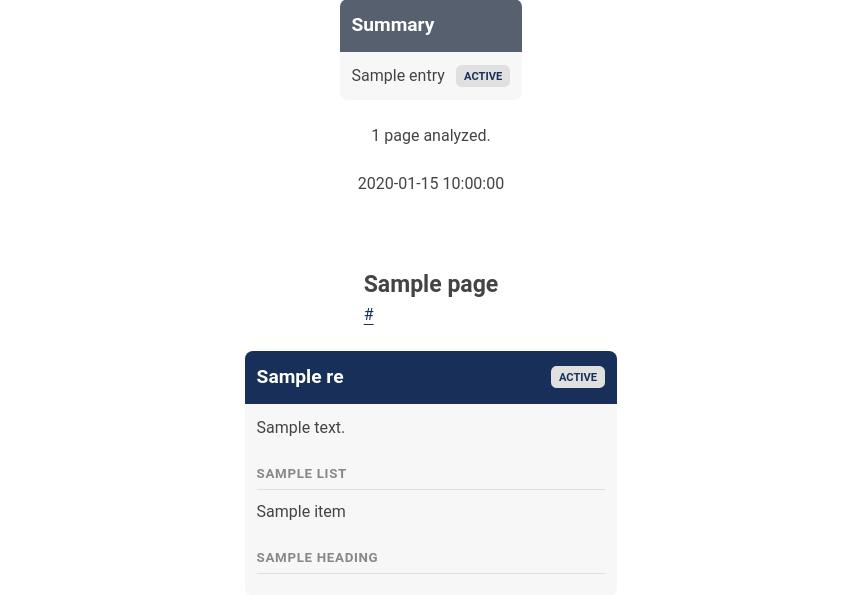
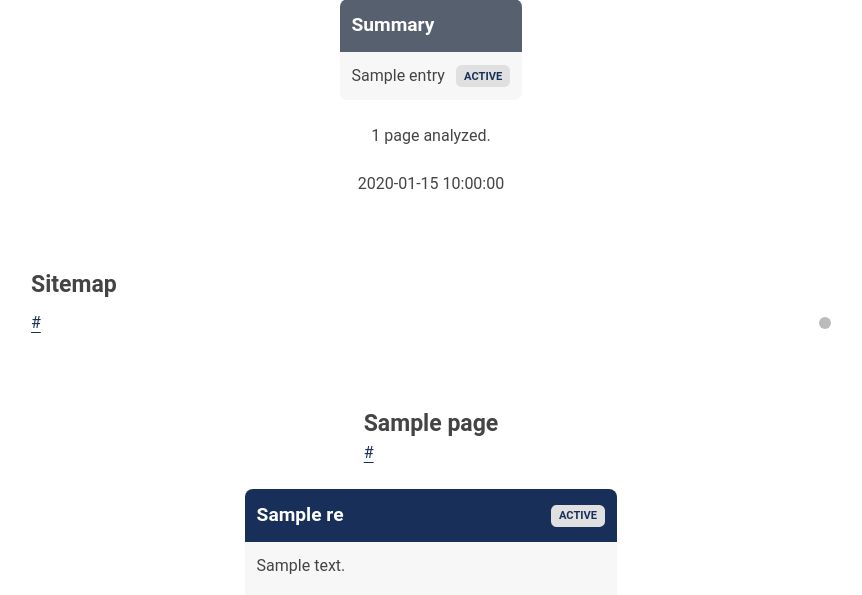
Before and after one commit to MattHag/cli-website-analyzer, a Python web app: template website_checker/report/templates/base_template.html in a window 1280 px wide. Shown: the part 162-757 px from the top of the page, without its empty margins (209-1071 px from the left). Run offline with Jinja, Linux system fonts and the light colour scheme; the template is opened without the code that fills it: most values are stand-ins (such as "Sample title", 1, 10 or a date in 2020).

Commit message:
Add sitemap template HTML
Relates #89

```diff
--- a/website_checker/report/templates/base_template.html
+++ b/website_checker/report/templates/base_template.html
@@ -8,6 +8,9 @@
     </head>
     <body>
         {%- include 'frontpage_template.html' -%}
+        {% if sitemap %}
+            {%- include 'sitemap_template.html' -%}
+        {% endif %}
         {% for page in pages %}
             {%- include 'section_template.html' -%}
         {% endfor %}
```
Lines whose indentation alone changed are shown as unchanged.
